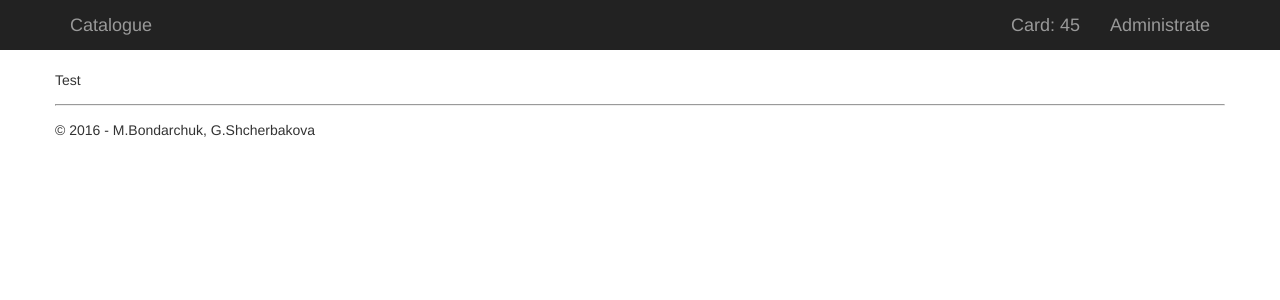
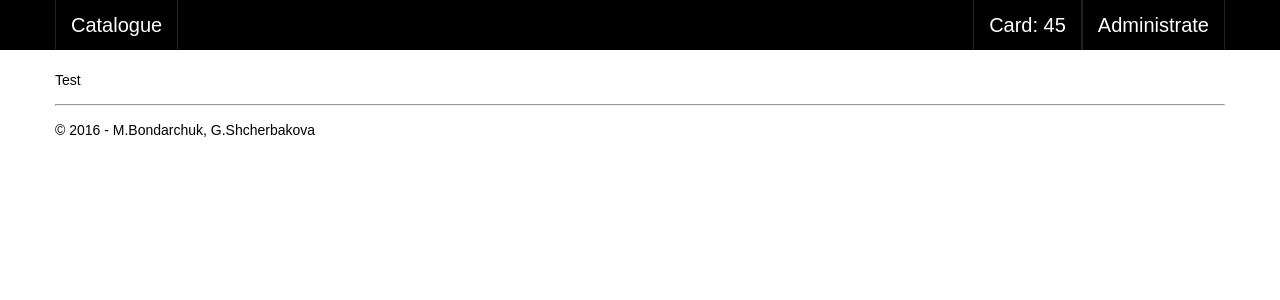
Before and after one commit to MaksymBondarchuk/Django-Jewellery-Online-Shop, a Django app: page / in a window 1280 px wide. Shown: the top 300 px of the page. Run offline with Django 3.2, Linux system fonts and the light colour scheme.

Commit message:
With transition (updated styles)

```diff
--- a/static/site.css
+++ b/static/site.css
@@ -1,17 +1,15 @@
 body {
     display: block;
 
-    font-family: "Helvetica Neue",Helvetica,Arial,sans-serif;
+    font-family: "Calibri Light", sans-serif;
     font-size: 14px;
     line-height: 1.428571429;
-    color: #333;
 }
 
 .header {
-    background-color: #222;
-    /*height: 200px;*/
+    background-color: black;
+
     width: 100%;
-    /*display: table;*/
 
     position: fixed;
     right: 0;
@@ -29,25 +27,22 @@ body {
     max-width: 1170px;
     margin-right: auto;
     margin-left: auto;
-
 }
 
-.logo {
-    color: #999;
+.menuItem {
+    color: white;
+    -webkit-transition: background-color 500ms;
+    border-left: solid #222 1px;
+    border-right: solid #222 1px;
     float: left;
     padding: 15px 15px;
-    font-size: 18px;
+    font-size: 20px;
     line-height: 20px;
     text-decoration: none;
 }
 
-.logo:hover {
-    color: #fff;
-    background-color: transparent;
-    float: left;
-    padding: 15px 15px;
-    font-size: 18px;
-    line-height: 20px;
+.menuItem:hover {
+    background-color: #104a7d;
 }
 
 .right {
--- a/templates/layout.html
+++ b/templates/layout.html
@@ -13,13 +13,13 @@
     <div class="header">
         <div class="container">
             <div class="left">
-                <a href="/" class="logo">Catalogue</a>
+                <a href="/" class="menuItem">Catalogue</a>
             </div>
             <div class="right">
-                <a href="/admin" class="logo">Administrate</a>
+                <a href="/admin" class="menuItem">Administrate</a>
             </div>
             <div class="right">
-                <a href="/admin" class="logo">Card: {{ numberInCard }}</a>
+                <a href="/admin" class="menuItem">Card: {{ numberInCard }}</a>
             </div>
         </div>
     </div>
```
